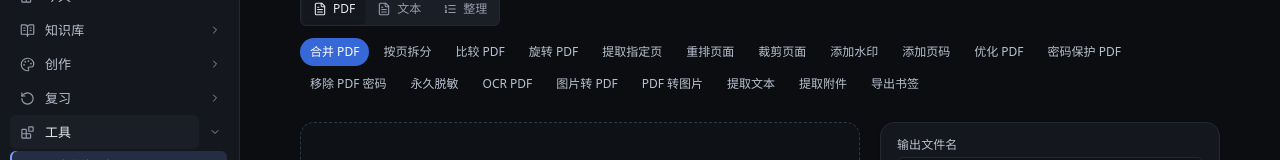
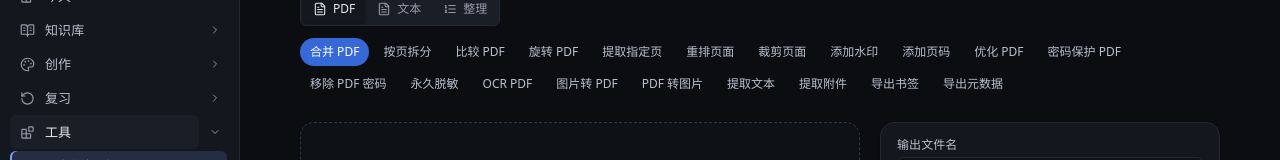
Before and after one commit to longtiandragon/ToolKnit, a Vue app: page /#/tools in a window 1280 px wide. Shown: the part 159-319 px from the top of the page. Built offline with nearby package versions, Linux system fonts and the light colour scheme.

Commit message:
feat: export pdf metadata reports

```diff
--- /dev/null
+++ b/src/lib/pdf-metadata.ts
@@ -0,0 +1,108 @@
+import { cleanOutputName } from './file-tools'
+
+export const PDF_METADATA_MAX_KEYS = 64
+export const PDF_METADATA_MAX_VALUE_CHARS = 1024
+export const PDF_METADATA_MAX_PAGES = 512
+
+export interface PdfMetadataPage {
+  page: number
+  width: number
+  height: number
+  rotation: number
+}
+
+export interface PdfMetadataReport {
+  version: 1
+  fileName: string
+  pageCount: number
+  fingerprints: string[]
+  info: Record<string, string | number | boolean>
+  metadata: Record<string, string | number | boolean>
+  permissions: number[] | null
+  pages: PdfMetadataPage[]
+  pagesTruncated: boolean
+}
+
+interface PdfMetadataSnapshot {
+  pageCount: number
+  fingerprints?: unknown
+  info?: unknown
+  metadata?: unknown
+  permissions?: unknown
+  pages?: unknown
+}
+
+type SafeScalar = string | number | boolean
+
+function safeString(value: unknown, max = PDF_METADATA_MAX_VALUE_CHARS) {
+  if (typeof value !== 'string') return undefined
+  const normalized = value.replace(/[\u0000-\u001f\u007f]/g, '').trim()
+  return normalized ? normalized.slice(0, max) : undefined
+}
+
+function safeScalar(value: unknown): SafeScalar | undefined {
+  if (typeof value === 'boolean') return value
+  if (typeof value === 'number' && Number.isFinite(value)) return value
+  return safeString(value)
+}
+
+function safeRecord(value: unknown) {
+  const record = value && typeof value === 'object' && !Array.isArray(value) ? value as Record<string, unknown> : {}
+  const entries: [string, SafeScalar][] = []
+  for (const [key, raw] of Object.entries(record)) {
+    if (entries.length >= PDF_METADATA_MAX_KEYS) break
+    const safeKey = safeString(key, 160)
+    const scalar = safeScalar(raw)
+    if (!safeKey || scalar === undefined) continue
+    entries.push([safeKey, scalar])
+  }
+  return Object.fromEntries(entries)
+}
+
+function safeFingerprints(value: unknown) {
+  if (!Array.isArray(value)) return []
+  return value
+    .map((item) => safeString(item, 256))
+    .filter((item): item is string => Boolean(item))
+    .slice(0, 4)
+}
+
+function safePermissions(value: unknown) {
+  if (!Array.isArray(value)) return null
+  return value
+    .filter((item): item is number => typeof item === 'number' && Number.isInteger(item) && item >= 0)
+    .slice(0, 32)
+}
+
+function safePages(value: unknown) {
+  if (!Array.isArray(value)) return []
+  return value.slice(0, PDF_METADATA_MAX_PAGES).flatMap((item, index) => {
+    if (!item || typeof item !== 'object' || Array.isArray(item)) return []
+    const page = item as Record<string, unknown>
+    const width = typeof page.width === 'number' && Number.isFinite(page.width) ? Math.max(0, Math.round(page.width * 100) / 100) : 0
+    const height = typeof page.height === 'number' && Number.isFinite(page.height) ? Math.max(0, Math.round(page.height * 100) / 100) : 0
+    const rotation = typeof page.rotation === 'number' && Number.isFinite(page.rotation) ? Math.round(page.rotation) : 0
+    return [{ page: index + 1, width, height, rotation }]
+  })
+}
+
+export function buildPdfMetadataReport(fileName: string, snapshot: PdfMetadataSnapshot) {
+  const pageCount = Number.isInteger(snapshot.pageCount) ? Math.max(0, snapshot.pageCount) : 0
+  const pages = safePages(snapshot.pages)
+  const report: PdfMetadataReport = {
+    version: 1,
+    fileName,
+    pageCount,
+    fingerprints: safeFingerprints(snapshot.fingerprints),
+    info: safeRecord(snapshot.info),
+    metadata: safeRecord(snapshot.metadata),
+    permissions: safePermissions(snapshot.permissions),
+    pages,
+    pagesTruncated: pageCount > pages.length,
+  }
+  return JSON.stringify(report, null, 2)
+}
+
+export function pdfMetadataOutputName(sourceName: string) {
+  return `${cleanOutputName(sourceName)}-metadata.json`
+}
--- a/src/lib/pdf-worker.ts
+++ b/src/lib/pdf-worker.ts
@@ -1,6 +1,6 @@
 import type { PdfAttachmentMime } from './pdf-attachments'
 
-export type PdfTaskOperation = 'merge' | 'split' | 'compare' | 'rotate' | 'extract' | 'reorder' | 'watermark' | 'page-number' | 'crop' | 'text' | 'attachments' | 'bookmarks' | 'pdf-to-image' | 'compress' | 'redact' | 'ocr'
+export type PdfTaskOperation = 'merge' | 'split' | 'compare' | 'rotate' | 'extract' | 'reorder' | 'watermark' | 'page-number' | 'crop' | 'text' | 'attachments' | 'bookmarks' | 'metadata' | 'pdf-to-image' | 'compress' | 'redact' | 'ocr'
 
 export interface PdfTaskInput { name: string; data: ArrayBuffer }
 
--- a/src/views/BatchView.vue
+++ b/src/views/BatchView.vue
@@ -92,7 +92,7 @@ const groups: [ToolGroup, string, string, string][] = [
 ]
 
 const operationMap: Record<ToolGroup, ToolOption[]> = {
-  pdf: [['merge', '合并 PDF'], ['split', '按页拆分'], ['compare', '比较 PDF'], ['rotate', '旋转 PDF'], ['extract', '提取指定页'], ['reorder', '重排页面'], ['crop', '裁剪页面'], ['watermark', '添加水印'], ['page-number', '添加页码'], ['compress', '优化 PDF'], ['protect', '密码保护 PDF'], ['decrypt', '移除 PDF 密码'], ['redact', '永久脱敏'], ['ocr', 'OCR PDF'], ['images-to-pdf', '图片转 PDF'], ['pdf-to-image', 'PDF 转图片'], ['text', '提取文本'], ['attachments', '提取附件'], ['bookmarks', '导出书签']],
+  pdf: [['merge', '合并 PDF'], ['split', '按页拆分'], ['compare', '比较 PDF'], ['rotate', '旋转 PDF'], ['extract', '提取指定页'], ['reorder', '重排页面'], ['crop', '裁剪页面'], ['watermark', '添加水印'], ['page-number', '添加页码'], ['compress', '优化 PDF'], ['protect', '密码保护 PDF'], ['decrypt', '移除 PDF 密码'], ['redact', '永久脱敏'], ['ocr', 'OCR PDF'], ['images-to-pdf', '图片转 PDF'], ['pdf-to-image', 'PDF 转图片'], ['text', '提取文本'], ['attachments', '提取附件'], ['bookmarks', '导出书签'], ['metadata', '导出元数据']],
   image: [['convert', '转换图片'], ['resize', '缩放并压缩'], ['crop', '裁剪图片'], ['rotate', '旋转图片']],
   text: [['transform', '文本转换']],
   organize: [['rename-report', '命名预览'], ['dedupe-report', '哈希去重报告']]
@@ -163,6 +163,7 @@ const outputHint = computed(() => {
   if (group.value === 'pdf' && operation.value === 'ocr') return isDesktop() ? '使用 Windows 本机 OCR，原文件不会上传；输出会保留页面图片并附加文字层' : 'OCR PDF 需要 Windows 桌面版与本机 OCR 语言包'
   if (group.value === 'pdf' && operation.value === 'attachments') return '提取 PDF 内嵌附件为独立文件；单份 PDF 最多 128 个、单个 16 MB、总计 64 MB'
   if (group.value === 'pdf' && operation.value === 'bookmarks') return '导出书签标题、层级、链接和目标存在性；超深或超大书签树会被安全截断'
+  if (group.value === 'pdf' && operation.value === 'metadata') return '导出标题、作者、创建工具、权限、指纹和页面尺寸；只读且会限制字段与页数'
   if (group.value === 'organize') return '仅生成预览报告，不修改原文件'
   return `将为 ${Math.max(files.value.length, 1)} 个输入生成新输出`
 })
--- a/src/workers/pdf-tools.worker.ts
+++ b/src/workers/pdf-tools.worker.ts
@@ -10,6 +10,7 @@ import { parseRedactionTerms, redactionRectangle, type PdfTextItemForRedaction }
 import { buildPdfCompareReport, comparePdfPageSnapshots, PDF_COMPARE_TEXT_LIMIT, type PdfComparePageSnapshot } from '@/lib/pdf-compare'
 import { PDF_ATTACHMENT_MAX_BYTES, PDF_ATTACHMENT_MAX_COUNT, PDF_ATTACHMENT_MAX_TOTAL_BYTES, pdfAttachmentMime, pdfAttachmentOutputName } from '@/lib/pdf-attachments'
 import { buildPdfOutlineReport, pdfOutlineOutputName } from '@/lib/pdf-outline'
+import { PDF_METADATA_MAX_PAGES, buildPdfMetadataReport, pdfMetadataOutputName } from '@/lib/pdf-metadata'
 
 pdfjs.GlobalWorkerOptions.workerSrc = workerUrl
 
@@ -205,6 +206,54 @@ async function runTask(taskId: string, request: PdfTaskRequest) {
           mime: 'application/json',
         })
         postProgress(taskId, 10 + 84 * (index + 1) / files.length, `已导出“${file.name}”的书签目录。`)
+      } finally {
+        document.cleanup()
+        await loading.destroy()
+      }
+    }
+    return
+  }
+
+  if (request.operation === 'metadata') {
+    for (let index = 0; index < files.length; index += 1) {
+      const file = files[index]
+      const loading = pdfjs.getDocument({ data: file.data })
+      const document = await loading.promise
+      try {
+        const metadataInfo = await document.getMetadata()
+        const permissions = await document.getPermissions()
+        const pages: Array<{ width: number; height: number; rotation: number }> = []
+        const pageLimit = Math.min(document.numPages, PDF_METADATA_MAX_PAGES)
+        for (let pageIndex = 1; pageIndex <= pageLimit; pageIndex += 1) {
+          const page = await document.getPage(pageIndex)
+          try {
+            const viewport = page.getViewport({ scale: 1 })
+            pages.push({ width: viewport.width, height: viewport.height, rotation: viewport.rotation })
+          } finally {
+            page.cleanup()
+          }
+          postProgress(taskId, 10 + 84 * (index + pageIndex / Math.max(1, pageLimit)) / files.length, `正在读取“${file.name}”第 ${pageIndex}/${document.numPages} 页信息…`)
+        }
+        const xmpMetadata = metadataInfo?.metadata
+          ? Object.fromEntries(Array.from(metadataInfo.metadata as unknown as Iterable<unknown>).flatMap((entry) => {
+            if (!Array.isArray(entry) || entry.length < 2 || typeof entry[0] !== 'string') return []
+            return [[entry[0], entry[1]] as const]
+          }))
+          : undefined
+        const report = buildPdfMetadataReport(file.name, {
+          pageCount: document.numPages,
+          fingerprints: document.fingerprints,
+          info: metadataInfo?.info,
+          metadata: xmpMetadata,
+          permissions,
+          pages,
+        })
+        await publish(taskId, ++outputSequence, {
+          name: pdfMetadataOutputName(file.name),
+          data: toBuffer(new TextEncoder().encode(report)),
+          mime: 'application/json',
+        })
+        postProgress(taskId, 10 + 84 * (index + 1) / files.length, `已导出“${file.name}”的元数据报告。`)
       } finally {
         document.cleanup()
         await loading.destroy()
```
Also changed, not shown: 2 other files (tests, documents, lock files or other folders).
